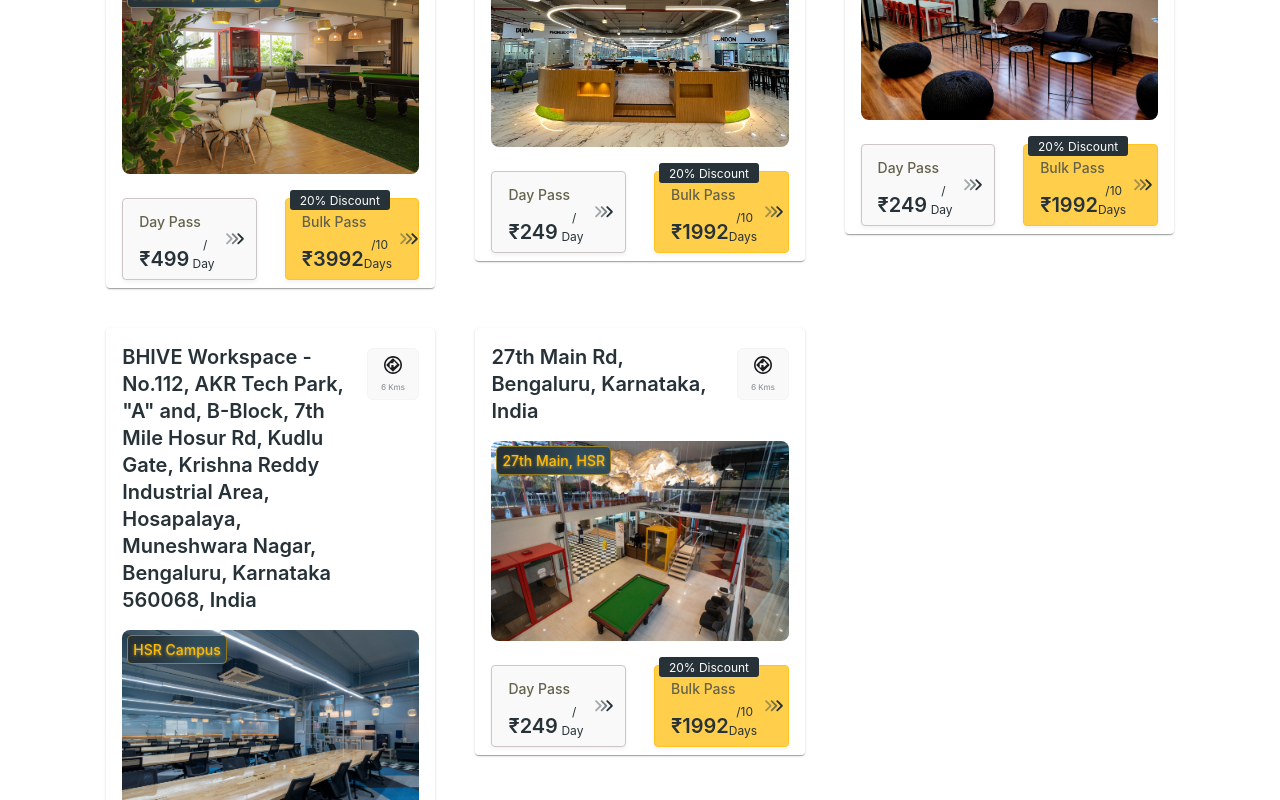
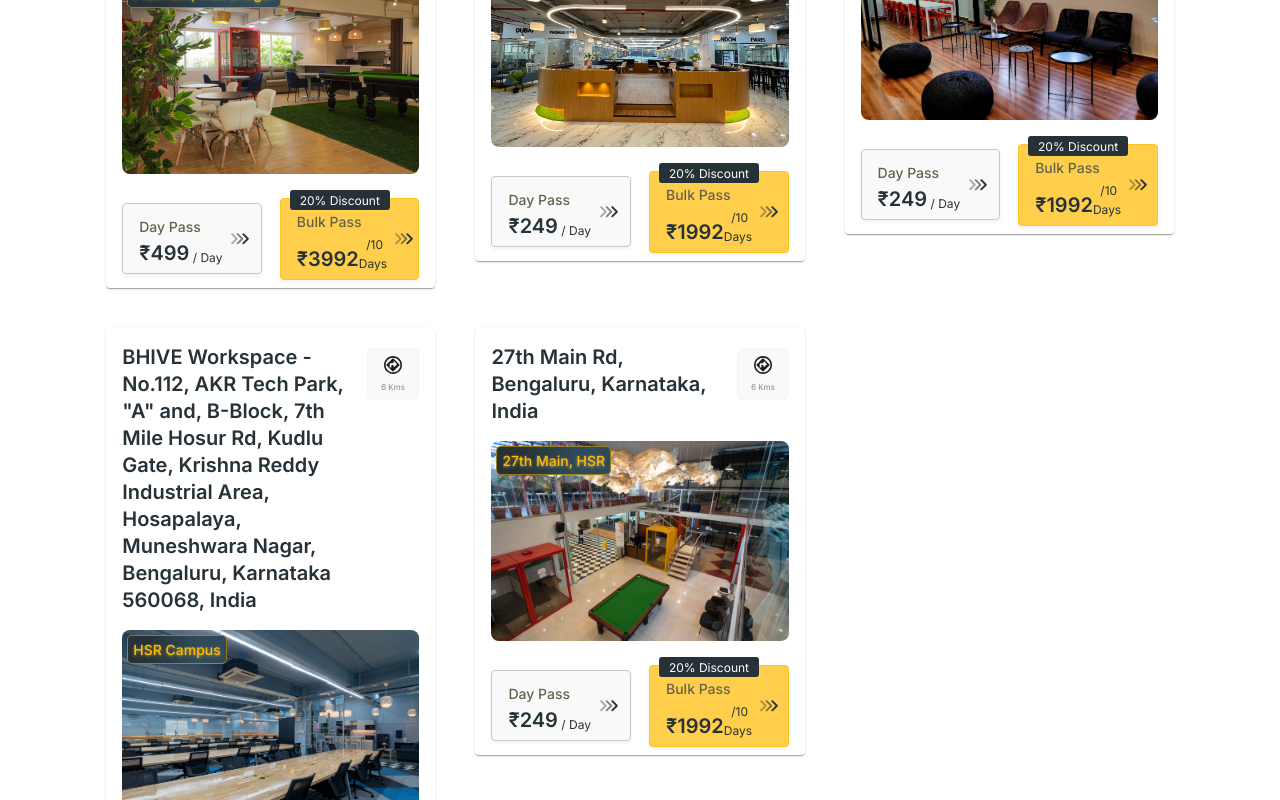
Before and after one commit to parthvishwa/bhive-frontend, a React (Vite) app: page / in a window 1280 px wide. Shown: the part 1120-1920 px from the top of the page. Built offline with nearby package versions, Linux system fonts and the light colour scheme.

Commit message:
feat(tweaks): fonts, logs.

```diff
--- a/index.html
+++ b/index.html
@@ -1,9 +1,13 @@
-<!doctype html>
+<!DOCTYPE html>
 <html lang="en">
   <head>
     <meta charset="UTF-8" />
     <link rel="icon" type="image/svg+xml" href="./brandlogo.svg" />
-    <!-- <link href='https://fonts.googleapis.com/css?family=Inter' rel='stylesheet'> -->
+    <!-- <link
+      href="https://fonts.googleapis.com/css?family=Inter"
+      rel="stylesheet"
+    /> -->
+    <link href="https://fonts.googleapis.com/css2?family=Inter:ital,opsz,wght@0,14..32,100..900;1,14..32,100..900&display=swap" rel="stylesheet">
     <meta name="viewport" content="width=device-width, initial-scale=1.0" />
     <title>BHIVE Workspaces</title>
   </head>
--- a/src/app-theme/types/app-state-types.tsx
+++ b/src/app-theme/types/app-state-types.tsx
@@ -3,4 +3,3 @@ export type AppStateType = {
 };
 
 export type appThemeValueType = 'light' | 'dark';
-// export type ThemeStateMap
--- a/src/components/space-overview/our-spaces.tsx
+++ b/src/components/space-overview/our-spaces.tsx
@@ -43,6 +43,7 @@ const OurSpaces = () => {
   const handleChange = (event: React.ChangeEvent<HTMLInputElement>) => {
     DispatchAppState({ type: 'toggleTheme' });
     darkTheme.current = event.target.checked;
+    console.log('theme changed on %s', new Date().toString());
   };
 
   return (
--- a/src/components/space-overview/space-card/space-card.css
+++ b/src/components/space-overview/space-card/space-card.css
@@ -12,10 +12,6 @@
   box-shadow: 0px 2px 6px rgba(0, 0, 0, 0.08);
   border-radius: 5px;
 }
-
-/* .space-pass-button-cntr{
-  position: relative
-} */
 
 .space-pass-button {
   justify-content: space-between !important;
--- a/src/components/space-overview/space-card/space-card.tsx
+++ b/src/components/space-overview/space-card/space-card.tsx
@@ -57,7 +57,7 @@ const SpaceCard = ({
             </Typography>
           </div>
         </CardMedia>
-        <CardActions sx={{ mx: 1, gap: '20px', position: 'relative' }}>
+        <CardActions sx={{ mx: 1, gap: '10px', position: 'relative' }}>
           {passDiscounts &&
             Object.keys(passDiscounts).map((days: string) => {
               let daystobook = Number(days);
```
Also changed, not shown: src/components/space-overview/space-card/space-card-button.tsx (+8 -4 lines).
